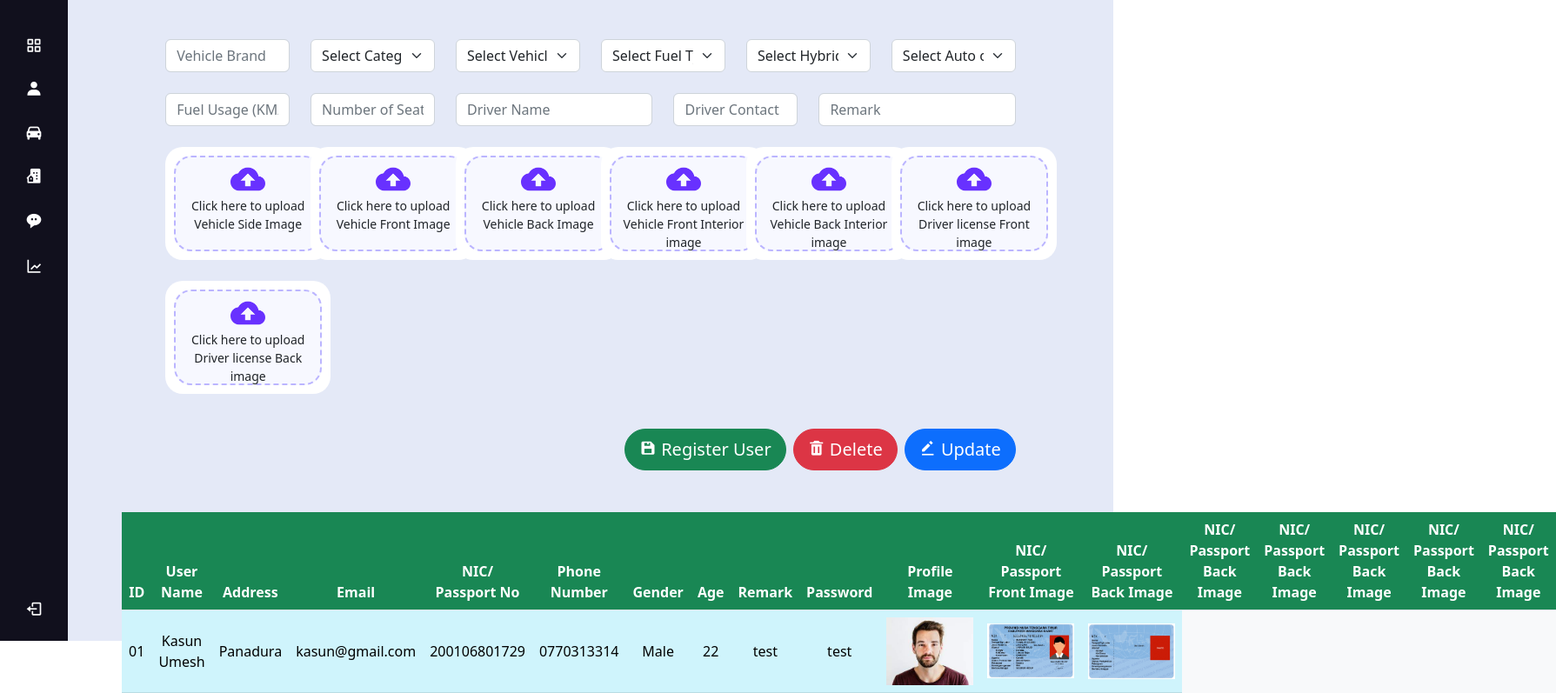
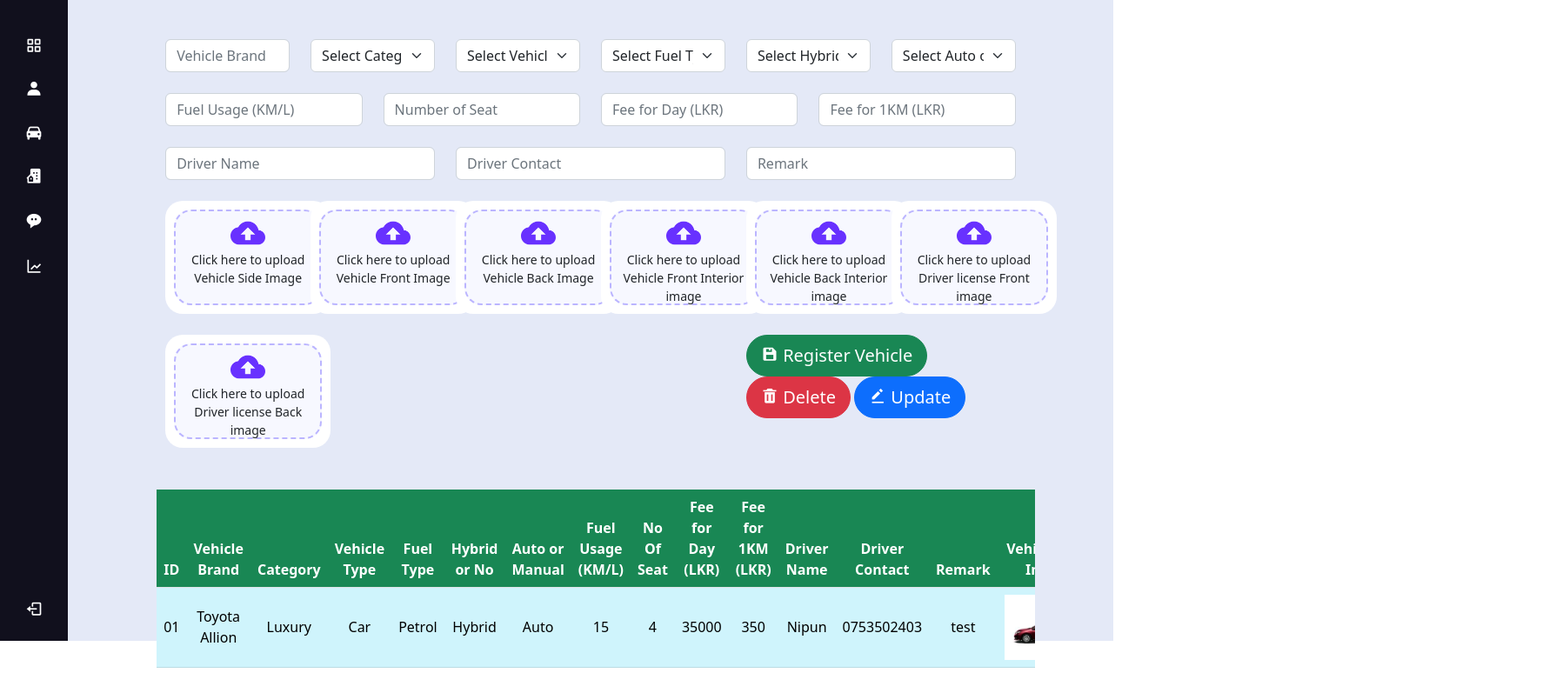
Before and after one commit to KasunUmesh/Travel_Planning_System-Admin_FrontEnd, a plain HTML site: page pages/vehicleManage.html in a window 1280 px wide. Shown: the part 63-860 px from the top of the page at 87% size, 1789 px wide, since content can reach past the window. After the commit the page ends 831 px from the top, so only its background shows below. Drawn offline with nearby package versions, Linux system fonts and the light colour scheme.

Commit message:
register vehicle View table created

```diff
--- a/assets/css/adminstyle.css
+++ b/assets/css/adminstyle.css
@@ -281,3 +281,9 @@
 .tableImgSize {
   width: 100px;
 }
+
+.table-container {
+
+  width: 85%;
+  overflow-x: scroll;
+}
--- a/pages/vehicleManage.html
+++ b/pages/vehicleManage.html
@@ -184,7 +184,7 @@
                   </select>
                 </div>
 
-                <div class="col-md-2">
+                <div class="col-md-3">
                   <input
                     type="text"
                     class="form-control"
@@ -193,7 +193,7 @@
                   />
                 </div>
 
-                <div class="col-md-2">
+                <div class="col-md-3">
                   <input
                     type="text"
                     class="form-control"
@@ -206,12 +206,29 @@
                   <input
                     type="text"
                     class="form-control"
+                    id="feeForDay"
+                    placeholder="Fee for Day (LKR)"
+                  />
+                </div>
+                <div class="col-md-3">
+                  <input
+                    type="text"
+                    class="form-control"
+                    id="feeFor1km"
+                    placeholder="Fee for 1KM (LKR)"
+                  />
+                </div>
+
+                <div class="col-md-4">
+                  <input
+                    type="text"
+                    class="form-control"
                     id="driverName"
                     placeholder="Driver Name"
                   />
                 </div>
 
-                <div class="col-md-2">
+                <div class="col-md-4">
                   <input
                     type="text"
                     class="form-control"
@@ -220,7 +237,7 @@
                   />
                 </div>
 
-                <div class="col-md-3">
+                <div class="col-md-4">
                   <input
                     type="text"
                     class="form-control"
@@ -319,7 +336,7 @@
                     </div>
                   </label>
                 </div>
-                <div class="col-md-2">
+                <div class="col-md-8">
                   <label for="input-file1" id="drop-area">
                     <input
                       type="file"
@@ -335,14 +352,14 @@
                   </label>
                 </div>
 
-                <div class="d-grid gap-2 d-md-flex justify-content-md-end pt-3">
+                <div class="col-md-4">
                   <button
                     class="btn btn-success btn-lg rounded-pill"
                     type="button"
                     id="btnSaveVehicle"
                   >
                     <i class="bx bxs-save fs-5"></i>
-                    Register User
+                    Register Vehicle
                   </button>
 
                   <button
@@ -370,61 +387,96 @@
 
         <div class="container-fluid">
           <div class="row justify-content-center pt-5">
-            <div class="col-md-11">
-              <table class="table align-middle mb-0 bg-light table-hover">
+            <div class="col-md-12 table-container">
+              <table class="table align-middle mb-auto bg-light table-hover">
                 <thead class="bg-success text-center text-white">
                   <tr>
                     <th>ID</th>
-                    <th>User Name</th>
-                    <th>Address</th>
-                    <th>Email</th>
-                    <th>NIC/ Passport No</th>
-                    <th>Phone Number</th>
-                    <th>Gender</th>
-                    <th>Age</th>
+                    <th>Vehicle Brand</th>
+                    <th>Category</th>
+                    <th>Vehicle Type</th>
+                    <th>Fuel Type</th>
+                    <th>Hybrid or No</th>
+                    <th>Auto or Manual</th>
+                    <th>Fuel Usage (KM/L)</th>
+                    <th>No Of Seat</th>
+                    <th>Fee for Day (LKR)</th>
+                    <th>Fee for 1KM (LKR)</th>
+                    <th>Driver Name</th>
+                    <th>Driver Contact</th>
                     <th>Remark</th>
-                    <th>Password</th>
-                    <th>Profile Image</th>
-                    <th>NIC/ Passport Front Image</th>
-                    <th>NIC/ Passport Back Image</th>
-                    <th>NIC/ Passport Back Image</th>
-                    <th>NIC/ Passport Back Image</th>
-                    <th>NIC/ Passport Back Image</th>
-                    <th>NIC/ Passport Back Image</th>
-                    <th>NIC/ Passport Back Image</th>
+                    <th>Vehicle Side Image</th>
+                    <th>Vehicle Front Image</th>
+                    <th>Vehicle Back Image</th>
+                    <th>Vehicle Front Interior Image</th>
+                    <th>Vehicle Back Interior Image</th>
+                    <th>Driver license Front Image</th>
+                    <th>Driver license Back Image</th>
                   </tr>
                 </thead>
 
                 <tbody class="text-center table-info" id="tblVehicle">
                   <tr>
                     <td>01</td>
-                    <td>Kasun Umesh</td>
-                    <td>Panadura</td>
-                    <td>kasun@gmail.com</td>
-                    <td>200106801729</td>
-                    <td>0770313314</td>
-                    <td>Male</td>
-                    <td>22</td>
-                    <td>test</td>
+                    <td>Toyota Allion</td>
+                    <td>Luxury</td>
+                    <td>Car</td>
+                    <td>Petrol</td>
+                    <td>Hybrid</td>
+                    <td>Auto</td>
+                    <td>15</td>
+                    <td>4</td>
+                    <td>35000</td>
+                    <td>350</td>
+                    <td>Nipun</td>
+                    <td>0753502403</td>
                     <td>test</td>
                     <td>
                       <img
-                        src="../assets/images/images (2).jpeg"
-                        alt="Profile"
+                        src="../assets/images/carside.jpeg"
+                        alt="VehicleSideImage"
+                        class="tableImgSize"
+                      />
+                    </td>
+                    <td>
+                      <img
+                        src="../assets/images/carfront.jpeg"
+                        alt="VehicleFrontImage"
+                        class="tableImgSize"
+                      />
+                    </td>
+                    <td>
+                      <img
+                        src="../assets/images/carBack.jpeg"
+                        alt="VehicleBackImage"
+                        class="tableImgSize"
+                      />
+                    </td>
+                    <td>
+                      <img
+                        src="../assets/images/carfrontinterior.jpeg"
+                        alt="VehicleFrontInteriorImage"
+                        class="tableImgSize"
+                      />
+                    </td>
+                    <td>
+                      <img
+                        src="../assets/images/carbackinterior.jpeg"
+                        alt="VehicleBackInteriorImage"
                         class="tableImgSize"
                       />
                     </td>
                     <td>
                       <img
                         src="../assets/images/id front.jpg"
-                        alt="NIC/Passport img"
+                        alt="DriverlicenseFrontImage"
                         class="tableImgSize"
                       />
                     </td>
                     <td>
                       <img
                         src="../assets/images/idback.jpg"
-                        alt="NIC/Passport img"
+                        alt="DriverlicenseBackImage"
                         class="tableImgSize"
                       />
                     </td>
```
Also changed, not shown: assets/images/carBack.jpeg (added), assets/images/carbackinterior.jpeg (added), assets/images/carfront.jpeg (added), assets/images/carfrontinterior.jpeg (added), assets/images/carside.jpeg (added).
